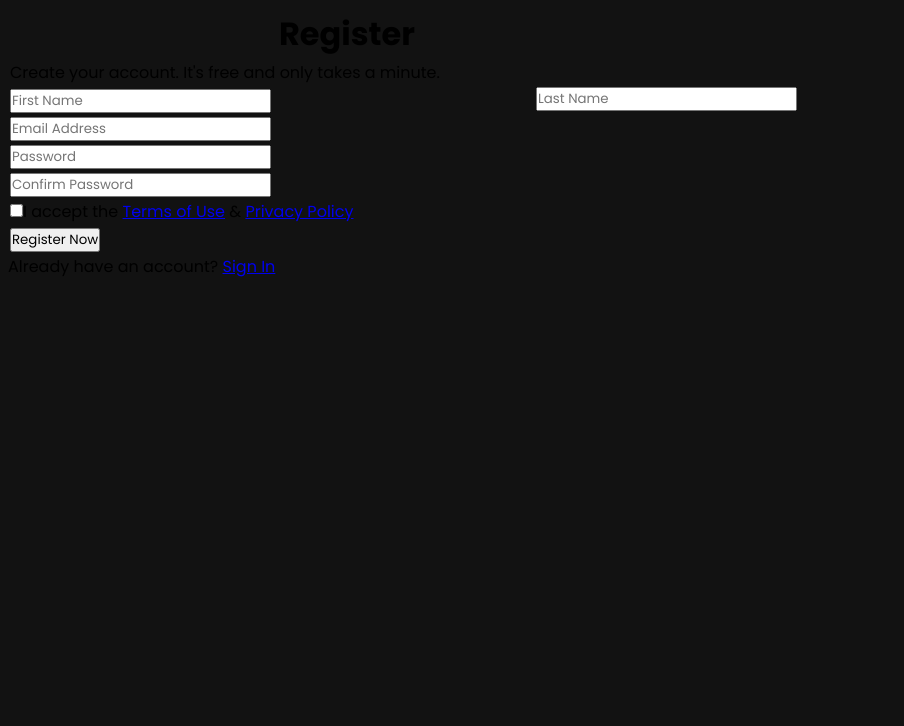
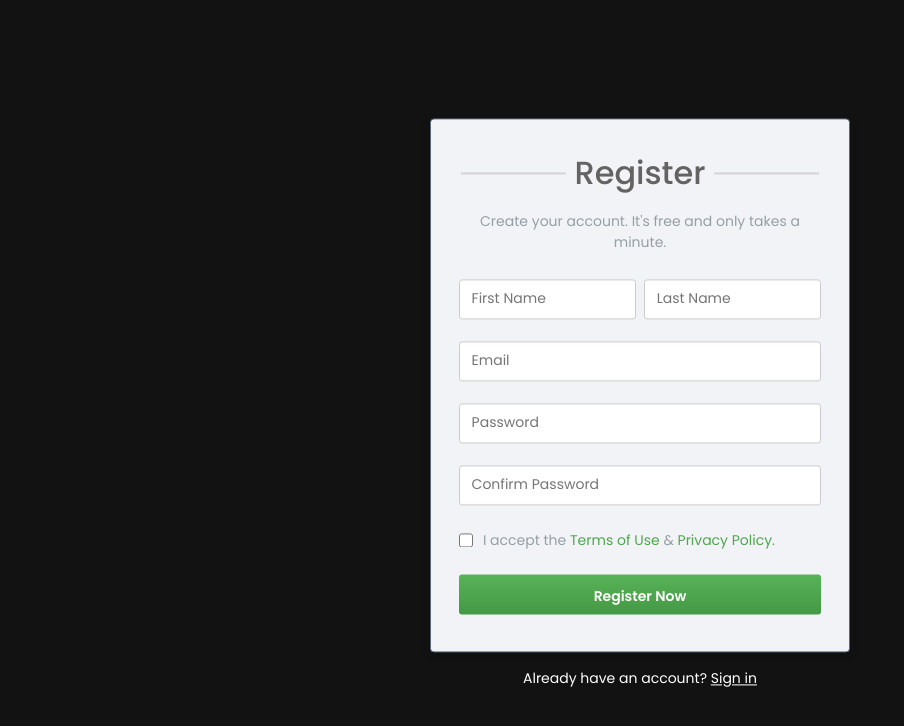
Before and after one commit to peterphan20/Guild-roster, a React (Create React App) app: page /signup in a window 1280 px wide. Shown: the top 726 px of the page, without its empty margins (0-904 px from the left). Built offline with nearby package versions, Linux system fonts and the light colour scheme.

Commit message:
signup form styled

```diff
--- a/src/App.js
+++ b/src/App.js
@@ -4,7 +4,6 @@ import EditMember from "./components/EditMember";
 import GuildList from "./components/GuildList";
 import styled from "styled-components";
 import { BrowserRouter as Router, Switch, Route } from "react-router-dom";
-import Nav from "./components/Nav";
 import SignUp from "./components/SignUp";
 
 const App = () => {
--- a/src/components/EditMember.js
+++ b/src/components/EditMember.js
@@ -1,7 +1,7 @@
 import React, { useState } from "react";
 import { putMember } from "../helpers/crudMembers";
 import styled from "styled-components";
-import { Link } from "react-router-dom";
+// import { Link } from "react-router-dom";
 
 const EditMember = (props) => {
 	const [editResponse, setEditResponse] = useState("");
--- a/src/components/Nav.js
+++ b/src/components/Nav.js
@@ -31,9 +31,9 @@ const MenuBar = styled.div`
 		align-items: center;
 	}
 	a {
-    font-size: 13px;
+		font-size: 13px;
 		text-decoration: none;
-    color: rgb(255, 144, 21);
+		color: rgb(255, 144, 21);
 	}
 	.nav-link {
 		list-style: none;
--- a/src/components/SignUp.js
+++ b/src/components/SignUp.js
@@ -1,86 +1,206 @@
 import React from "react";
+import styled from "styled-components";
 import { Link } from "react-router-dom";
 
 const SignUp = () => {
 	return (
-		<div className="signup-container">
+		<TableContainer className="signup-container">
+			<div class="center">
 				<table>
-				<thead>
+					<thread>
 						<tr>
-						<td className="sign-up-firstname" style={{ width: "33.33%" }}>
-							<div className="dash"></div>
+							<td style={{ width: "33.33%" }}>
+								<div class="dash"></div>
 							</td>
-						<td style={{ padding: "0px 6px" }}>
+							<td style={{ padding: "0 6px" }}>
 								<h1>Register</h1>
 							</td>
-						<td className="sign-up-firstname" style={{ width: "33.33%" }}>
-							<div className="dash"></div>
+							<td style={{ width: "33.33%" }}>
+								<div class="dash"></div>
 							</td>
 						</tr>
-				</thead>
-				<tbody>
 						<tr>
-						<td colSpan={3}>
+							<td colspan="3">
 								<p>Create your account. It's free and only takes a minute.</p>
 							</td>
 						</tr>
+					</thread>
 					<tr>
-						<td colSpan={3}>
+						<td colspan="3">
 							<div>
-								<input type="text" placeholder="First Name" />
+								<input placeholder="First Name" type="text" />
 								<span>
-									<input type="text" placeholder="Last Name" style={{ float: "right" }} />
+									<input placeholder="Last Name" style={{ float: "right" }} type="text" />
 								</span>
 							</div>
 						</td>
 					</tr>
 					<tr>
-						<td>
+						<td colspan="3">
 							<div>
-								<input type="email" placeholder="Email Address" />
+								<input type="email" placeholder="Email" />
 							</div>
 						</td>
 					</tr>
 					<tr>
-						<td>
+						<td colspan="3">
 							<div>
-								<input type="password" placeholder="Password" />
+								<input placeholder="Password" type="password" />
 							</div>
 						</td>
 					</tr>
 					<tr>
-						<td>
+						<td colspan="3">
 							<div>
-								<input type="password" placeholder="Confirm Password" />
+								<input placeholder="Confirm Password" type="password" />
 							</div>
 						</td>
 					</tr>
 					<tr>
-						<td colSpan={3}>
-							<div className="terms">
-								<input id="checkid2" type="checkbox" value="test" />
+						<td colspan="3">
+							<div class="terms">
+								<input id="checkid2" type="checkbox" value="test" />{" "}
 								<label for="checkid2">
-									I accept the <a href="#">Terms of Use</a> & <a href="#">Privacy Policy</a>
+									I accept the{" "}
+									<a href="https://github.com/peterphan20" target="_blank" rel="noreferrer">
+										Terms of Use
+									</a>{" "}
+									&{" "}
+									<a href="https://github.com/peterphan20" rel="noreferrer">
+										Privacy Policy.
+									</a>
 								</label>
 							</div>
 						</td>
 					</tr>
 					<tr>
-						<td colSpan={3}>
+						<td colspan="3">
 							<div>
 								<input type="submit" value="Register Now" />
 							</div>
 						</td>
 					</tr>
-				</tbody>
 				</table>
 				<footer>
 					<p>
-					Already have an account? <Link to="/signin">Sign In</Link>
+						Already have an account?{" "}
+						<a href="https://github.com/peterphan20" target="_blank" rel="noreferrer">
+							Sign in
+						</a>
 					</p>
 				</footer>
 			</div>
+		</TableContainer>
 	);
 };
 
 export default SignUp;
+
+const TableContainer = styled.div`
+	.center {
+		width: 100%;
+		position: absolute;
+		top: 50%;
+		left: 50%;
+		transform: translate(-50%, -50%);
+		-ms-transform: translate(-50%, -50%);
+		-webkit-transform: translate(-50%, -50%);
+	}
+	table {
+		width: 50%;
+		margin: 0 auto;
+		padding: 2%;
+
+		border-radius: 4px;
+		background-color: #f2f3f7;
+		min-width: 360px;
+		max-width: 420px;
+		box-shadow: 0 4px 8px 0 rgba(0, 0, 0, 0.2);
+		border: 1px solid #58677b;
+	}
+	input[type="text"],
+	[type="email"],
+	[type="password"],
+	[type="submit"] {
+		width: 100%;
+		height: 40px;
+		padding: 12px;
+		border: 1px solid #cccccc;
+		border-radius: 3px;
+		outline: none;
+		font-size: 14px;
+		color: #4fa64e;
+	}
+	input[type="text"] {
+		width: 49%;
+	}
+	input:hover {
+		border-color: #4fa64e;
+	}
+	input[type="submit"] {
+		background-color: #53ac53;
+		background: linear-gradient(to bottom, #58b358 0%, #449944 100%);
+		color: #ffffff;
+		font-weight: 600;
+		border: none;
+	}
+	input[type="submit"]:hover {
+		cursor: pointer;
+	}
+	::placeholder {
+		color: #969fa4;
+	}
+	.signup-input-field {
+	}
+	p {
+		text-align: center;
+		font-size: 14px;
+		color: #969fa4;
+		margin: 12px 0;
+	}
+	input[type="checkbox"] {
+		vertical-align: middle;
+		height: 14px;
+		width: 14px;
+		background-color: red;
+	}
+	.terms > label {
+		font-size: 14px;
+		color: #969fa4;
+		margin-left: 6px;
+	}
+	div {
+		margin: 10px 0;
+	}
+	a {
+		color: #4fa64e;
+		text-decoration: none;
+	}
+	footer {
+		margin-top: 16px;
+	}
+	footer > p {
+		color: #ffffff;
+	}
+	footer > p > a {
+		color: #ffffff;
+		text-decoration: underline;
+	}
+	.dash {
+		min-height: 2px;
+		height: 2px;
+		max-height: 2px;
+		width: 100%;
+		background-color: #d4d4d4;
+	}
+	h1 {
+		text-align: center;
+		font-weight: 500;
+		color: #636363;
+		text-align: 31px;
+	}
+	.top {
+		width: 100%;
+		background-color: salmon;
+	}
+`;
```
Also changed, not shown: src/components/GuildList.js (line endings or trailing spaces). Lines whose indentation alone changed are shown as unchanged.
